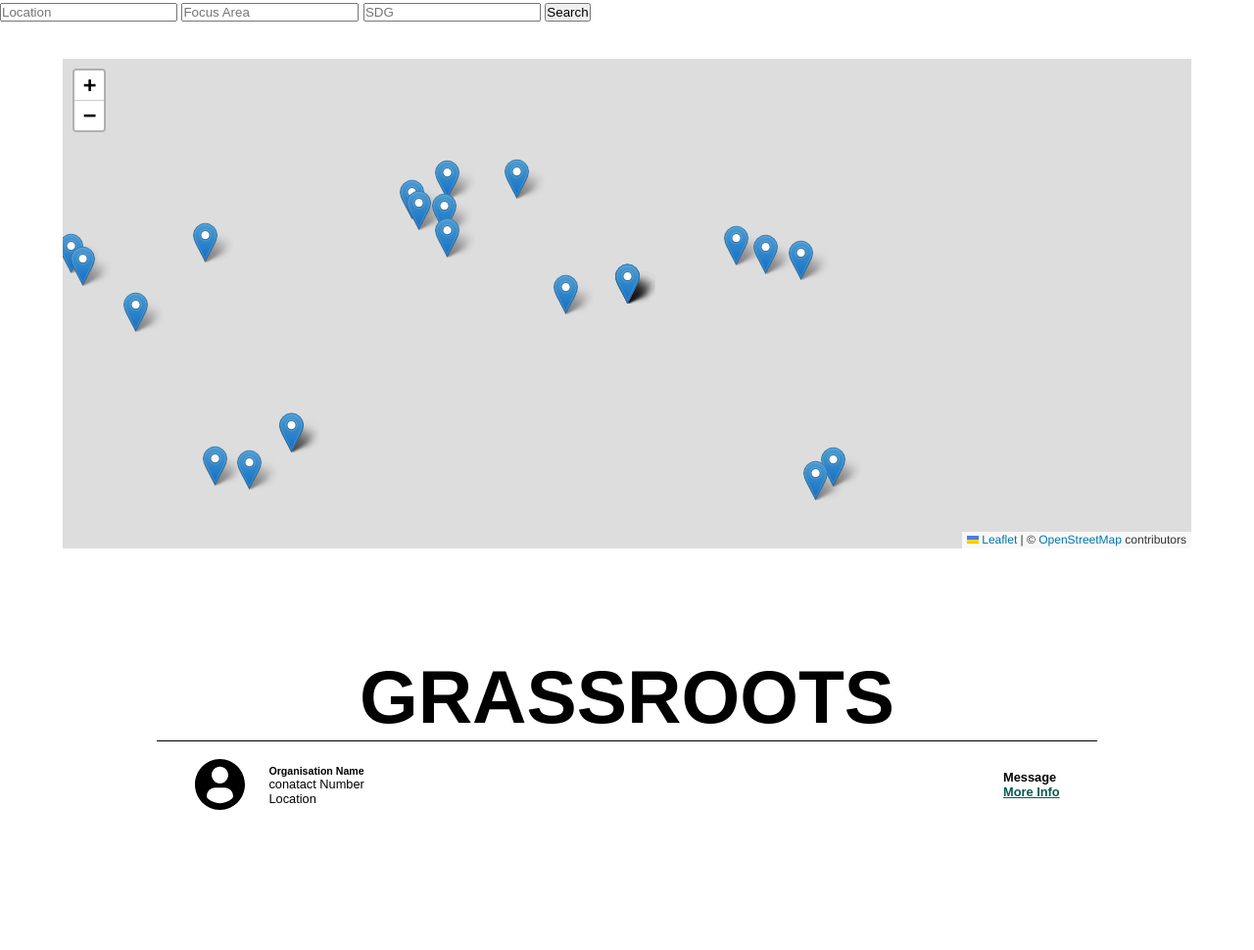
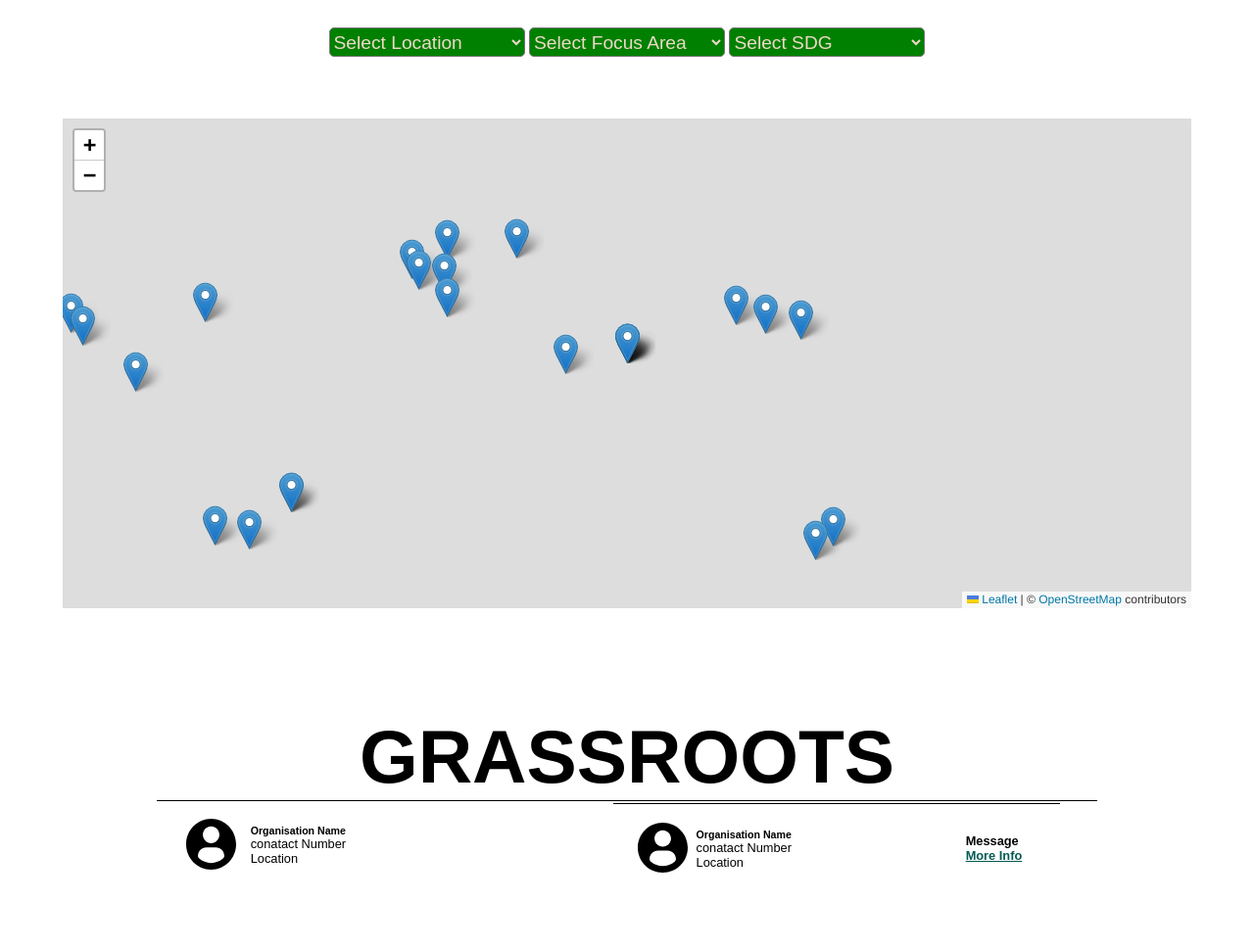
Before and after one commit to girimohit/Trustroot_Network, a Django app: page /grassroots/ in a window 1280 px wide. Shown: the part 57-1027 px from the top of the page at 98% size. Before the commit the page ends 884 px from the top, so only its background shows below. Run offline with Django 5.2, Linux system fonts and the light colour scheme; some libraries are stand-ins or nearby versions; some web fonts are replaced.

Commit message:
Dropdown styles Groots

```diff
--- a/public/static/css/grassroot.css
+++ b/public/static/css/grassroot.css
@@ -224,3 +224,27 @@
         padding-top: 15%;
     }
 }
+
+
+/* -------------------------------------------------------------------------- */
+/*                         GRASSROOT DROPDOWN PAGE CSS                         */
+/* -------------------------------------------------------------------------- */
+
+
+select{
+    background-color: green;
+    color:rgb(238, 216, 200);
+    border-radius:5px;
+    font-size: larger;
+    width: 200px;
+    height: 30px;
+}
+
+#gr-filter{
+    display: flex;
+    justify-content: center;
+    align-items: center;
+    height: 10vh;
+
+
+}
--- a/templates/grassroot.html
+++ b/templates/grassroot.html
@@ -13,10 +13,38 @@
 
 <div id="gr-filter" class="gr-filter">
     <form action="#">
-        <input type="text" name="location" id="location-filter-grassroot" placeholder="Location">
-        <input type="text" name="focus_area" id="focus-area" placeholder="Focus Area">
-        <input type="text" name="sdg" id="sdg" placeholder="SDG">
-        <input type="submit" value="Search">
+        <select name="location" id="location-filter-grassroot">
+            <option value="">Select Location</option>
+            <option value="South America">South America</option>
+            <option value="North America">North America</option>
+            <option value="India">India</option>
+        </select>
+        <select name="focus_area" id="focus-area">
+            <option value="">Select Focus Area</option>
+            <option value="Random1">Random1</option>
+            <option value="Random2">Random2</option>
+            <option value="Random3">Random3</option>
+        </select>
+        <select name="sdg" id="sdg">
+            <option value="">Select SDG</option>
+            <option value="1">No Poverty</option>
+            <option value="2">Zero Hunger</option>
+            <option value="3">Good Health and Well-being</option>
+            <option value="4">Quality Education</option>
+            <option value="5">Gender Equality</option>
+            <option value="6">Clean Water and Sanitation</option>
+            <option value="7">Affordable and Clean Energy</option>
+            <option value="8">Decent Work and Economic Growth</option>
+            <option value="9">Industry, Innovation, and Infrastructure</option>
+            <option value="10">Reduced Inequality</option>
+            <option value="11">Sustainable Cities and Communities</option>
+            <option value="12">Responsible Consumption and Production</option>
+            <option value="13">Climate Action</option>
+            <option value="14">Life Below Water</option>
+            <option value="15">Life on Land</option>
+            <option value="16">Peace, Justice, and Strong Institutions</option>
+            <option value="17">Partnerships for the Goals</option>
+        </select>
     </form>
 </div>
 
@@ -62,6 +90,17 @@
                 <p>Location</p>
             </div>
         </div>
+        <div id="profile" class="profile">
+            <div id="info" class="info">
+                <div id="profile-icon-div" class="profile-icon-div">
+                    <img class="profile-icon" src="{% static 'images/profile-icon.svg' %}" alt="{{ i.org_name }}" />
+                </div>
+                <div id="person-info" class="person-info">
+                    <h5>Organisation Name</h5>
+                    <p>conatact Number</p>
+                    <p>Location</p>
+                </div>
+            </div>
         <div id="viewer-action" class="viewer-action">
             <h6>Message</h6>
             <a href="{% url 'base:grassroot_profile' %}">
```
